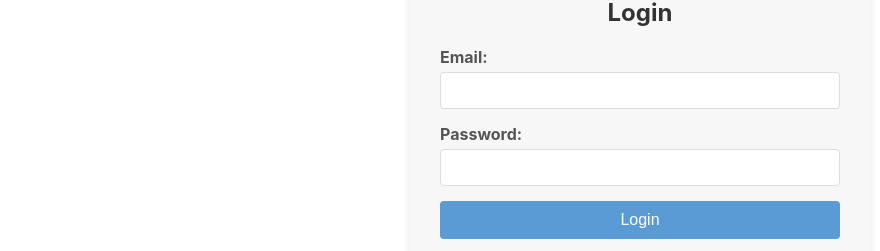
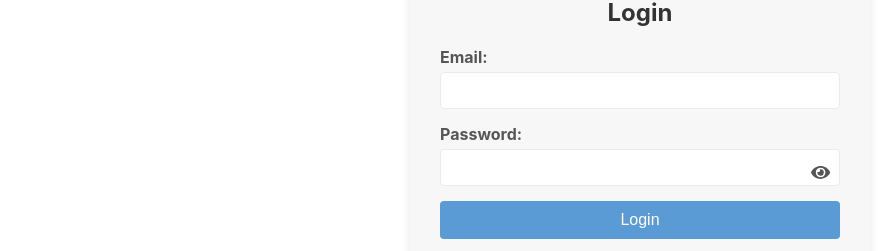
Before and after one commit to totallynotcory/CS763-Project, a React (Create React App) app in the folder code/client/: page /login in a window 1280 px wide. Shown: the part 198-449 px from the top of the page, without its empty margins (0-880 px from the left). Built offline with nearby package versions, Linux system fonts and the light colour scheme; no server answers.

Commit message:
FaEyeSlash
create the visibility of password input

```diff
--- a/code/client/src/components/Login.js
+++ b/code/client/src/components/Login.js
@@ -1,7 +1,8 @@
 // ./components/Login.js
 
  import { useState } from 'react';
-
+// import { useNavigate } from 'react-router-dom';
+import { FaEye, FaEyeSlash } from 'react-icons/fa';
 import apiClient from '../services/apiClient';
 import './css/Login.css';
 
@@ -12,6 +13,8 @@ function Login() {
     password: ''
   });
 
+  const [showPassword, setShowPassword] = useState(false);// set password visibility
+  // const navigate = useNavigate();
   // update input values
   const handleChange = (e) => {
     const { name, value } = e.target;
@@ -21,9 +24,16 @@ function Login() {
     }));
   };
 
+  // toggle password visibility
+  const togglePasswordVisibility = () => {
+    setShowPassword((prevShow) => !prevShow);
+  };
+
   // form submission
   const handleSubmit = async (event) => {
     event.preventDefault();
+    // setError('');
+    // setSuccess('');
     try {
       const response = await apiClient.post('/login', formData);
       // store token
@@ -51,14 +61,21 @@ function Login() {
       />
 
       <label htmlFor="password">Password:</label>
+      <div className="password-input-container">
         <input
-        type="password"
+          type={showPassword ? 'text' : 'password'}
           name="password"
           value={formData.password}
           onChange={handleChange}
           required
         />
-
+         <button
+            type="button"
+            className="password-toggle-button"
+            onClick={togglePasswordVisibility}
+            aria-label={showPassword ? 'hide password' : 'show password'}
+          >{showPassword ? <FaEyeSlash /> : <FaEye />}</button>
+      </div>
       <button type="submit">Login</button>
     </form>
     </div>
--- a/code/client/src/components/css/Login.css
+++ b/code/client/src/components/css/Login.css
@@ -12,32 +12,56 @@
   .login-container h2 {
     text-align: center;
     margin-bottom: 20px;
-    color: #333;
+    color: #333333;
   }
 
   .login-form label {
     display: block;
     margin-bottom: 5px;
     font-weight: bold;
-    color: #555;
+    color: #575656;
   }
 
   .login-form input {
     width: 100%;
     padding: 10px;
     margin-bottom: 15px;
-    border: 1px solid #ddd;
+    border: 1px solid #ecebeb;
     border-radius: 4px;
     box-sizing: border-box;
     transition: border-color 0.3s;
   }
 
   .login-form input:focus {
-    border-color: #5b9bd5;
+    border-color: #3078bb;
+    outline: none;
+  }
+  .password-input-container {
+    position: relative;
+  }
+
+  .password-toggle-button {
+    position: absolute;
+    top: 50%;
+    right: 10px;
+    transform: translateY(-50%);
+    background: none;
+    border: none;
+    cursor: pointer;
+    padding: 0;
+    margin: 0;
+    color: #555;
+    font-size: 1.2em;
+  }
+
+  .password-toggle-button:focus {
     outline: none;
   }
 
-  .login-form button {
+  .password-toggle-button:hover {
+    color: #000;
+  }
+  .login-form button[type="submit"] {
     width: 100%;
     padding: 10px;
     background-color: #5b9bd5;
@@ -49,18 +73,18 @@
     transition: background-color 0.3s;
   }
 
-  .login-form button:hover {
-    background-color: #4a89c7;
+  .login-form button[type="submit"]:hover {
+    background-color: #1b558f;
   }
 
   .error-message {
-    color: red;
+    color: #f80808;
     margin-bottom: 15px;
     text-align: center;
   }
 
   .success-message {
-    color: green;
+    color: #06f041;
     margin-bottom: 15px;
     text-align: center;
   }
```
Lines whose indentation alone changed are shown as unchanged.
